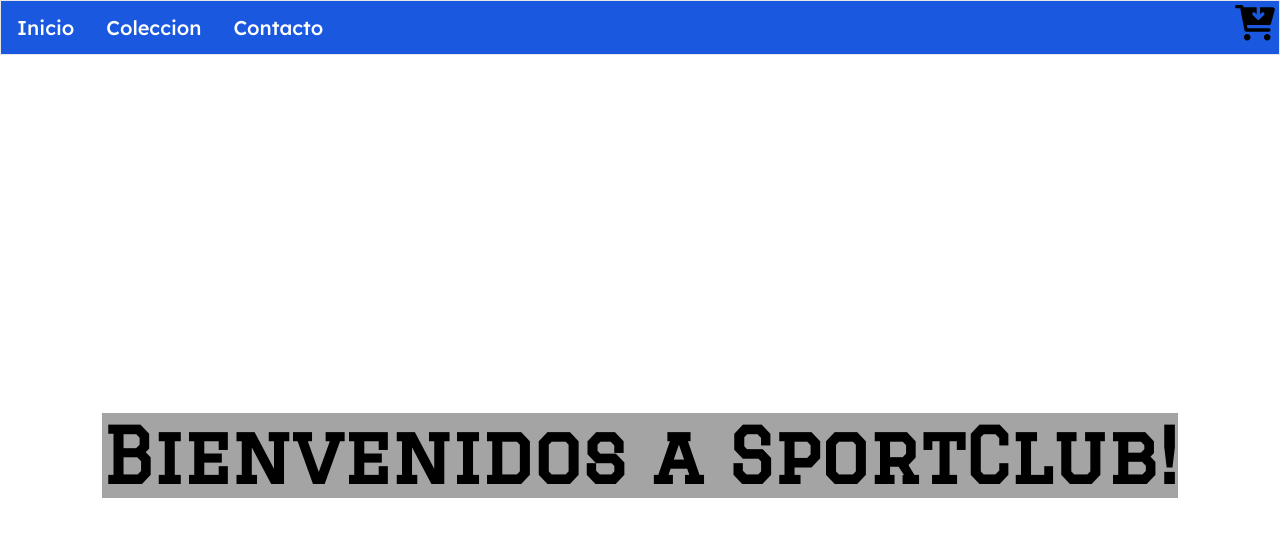
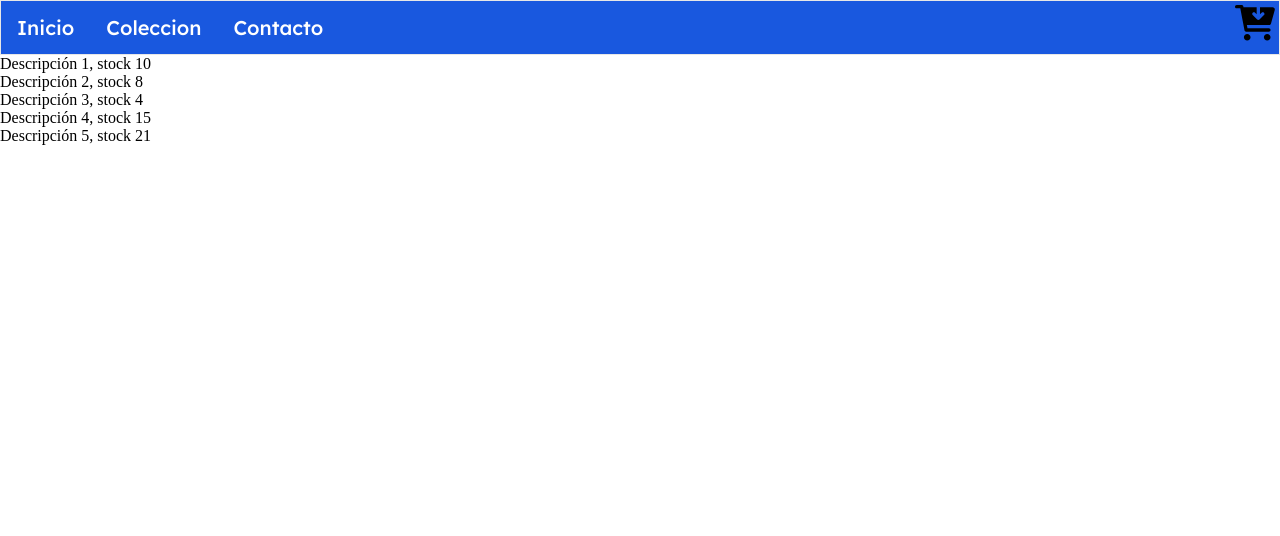
Before and after one commit to brianschmid89/2da-Pre-Entrega-Brian-Schmid, a React (Create React App) app: page / in a window 1280 px wide. Shown: the top 536 px of the page. Built offline with nearby package versions, Linux system fonts and the light colour scheme; a web font is replaced by a local one.

Commit message:
Pre entrega 2 - Componentes nuevos

```diff
--- /dev/null
+++ b/src/components/Item/index.jsx
@@ -0,0 +1,11 @@
+import React from "react"
+
+//Card
+
+const Item = ({product}) => {
+    return (
+        <p key={product.id}>{product.description}, stock {product.stock}</p>
+    )
+}
+
+export default Item
--- /dev/null
+++ b/src/components/ItemList/index.jsx
@@ -0,0 +1,12 @@
+import React from "react";
+import Item from "../Item";
+
+const ItemList = ({products}) => {
+    return (
+        products.map(product => {
+            return <Item product = {product}/>
+        })
+    )
+}
+
+export default ItemList
--- a/src/containers/ItemListContainer/index.jsx
+++ b/src/containers/ItemListContainer/index.jsx
@@ -1,10 +1,38 @@
-import React from "react";
+import React , {useEffect, useState} from "react";
 import './styles.css';
+import rawProducts from "../data/products";
+import ItemList from "../../components/ItemList";
+
 
 export default function ItemListContainer ({greeting}) {
-        return (
-            <div className="item-list-container">
+
+    const [products, setProducts] = useState ([])
+
+    useEffect (()=> {
+        (async () => {
+
+            const obtenerProductos = () => {
+                return new Promise ((resolve, reject) => {
+                setTimeout (() => {
+                    resolve (rawProducts);
+                }, 3000);
+            });
+            }
+
+            const response = await obtenerProductos ();
+            console.log (response);
+            setProducts(response)
+        }) ()
+
+    }, [])
+
+    return (
+        <>
+{/*             {<div className="item-list-container">
                 <h2>{greeting}</h2>
-            </div>
+            </div>} */}
+            <ItemList products = {products}/>
+
+        </>
         )
 }
--- /dev/null
+++ b/src/containers/data/products.js
@@ -0,0 +1,10 @@
+
+const products = [
+    { id: 1, description: "Descripción 1", name: "Name 1", stock: 10 },
+    { id: 2, description: "Descripción 2", name: "Name 2", stock: 8 },
+    { id: 3, description: "Descripción 3", name: "Name 3", stock: 4 },
+    { id: 4, description: "Descripción 4", name: "Name 4", stock: 15 },
+    { id: 5, description: "Descripción 5", name: "Name 5", stock: 21 }
+];
+
+export default products
--- a/src/index.js
+++ b/src/index.js
@@ -5,7 +5,7 @@
 
 const root = ReactDOM.createRoot(document.getElementById('root'));
 root.render(
-  <React.StrictMode>
+  //  <React.StrictMode>
     <App />
-  </React.StrictMode>
+  //  </React.StrictMode>
 );
```
